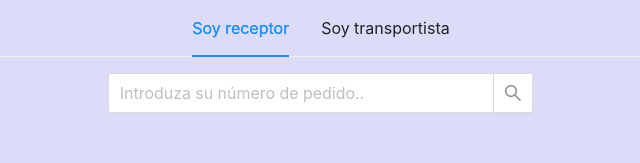
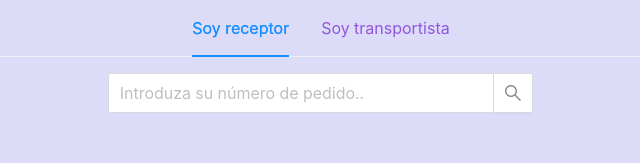
Before and after one commit to arcones/isst-grupo08-track-view, a React app: page / in a window 1280 px wide. Shown: the top 163 px of the page, without its empty margins (319-959 px from the left). Built offline with nearby package versions, Linux system fonts and the light colour scheme.

Commit message:
Add files via upload

```diff
--- a/src/components/App.jsx
+++ b/src/components/App.jsx
@@ -9,7 +9,7 @@ import CarrierHome from "./carrier/CarrierHome";
 
 const App = () => (
     <>
-        <Tabs centered size="large" defaultActiveKey="1">
+        <Tabs centered size="large" defaultActiveKey="1" className= "tabs">
             <TabPane tab="Soy receptor" key="1">
                 <RecipientHome/>
             </TabPane>
```
